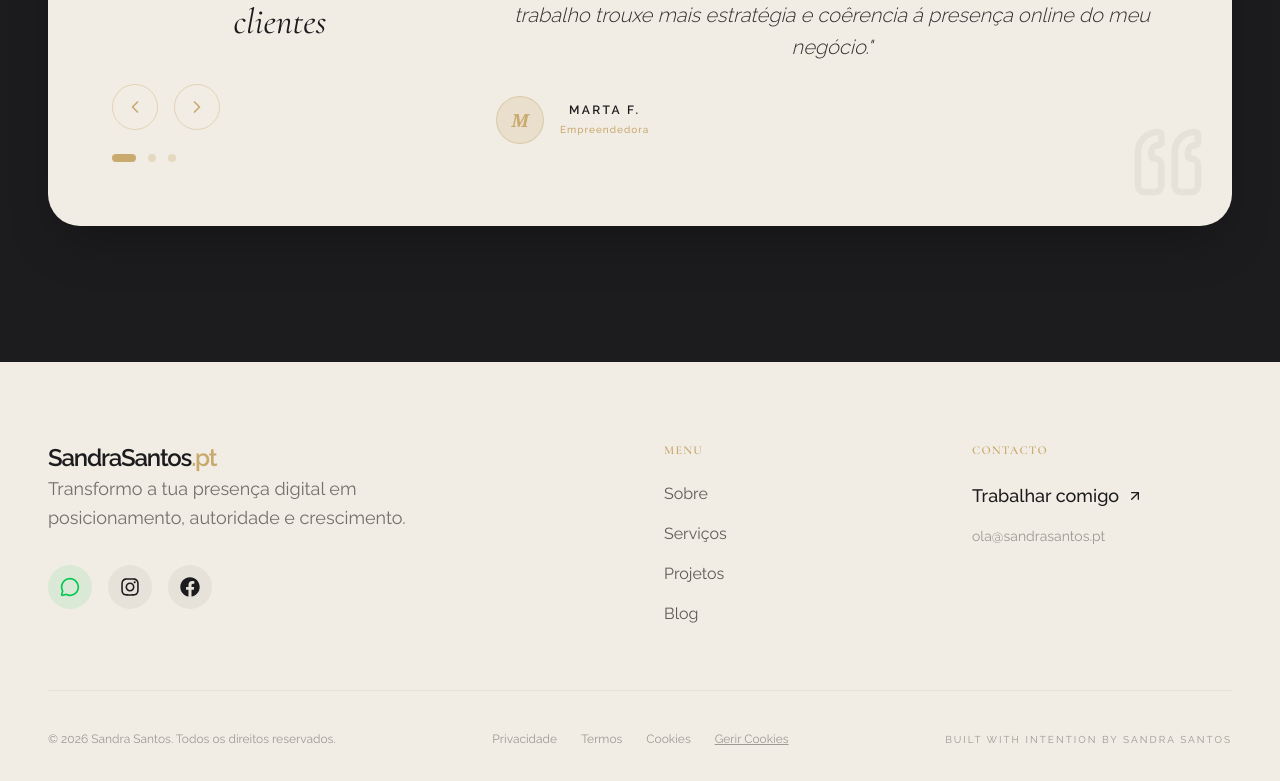
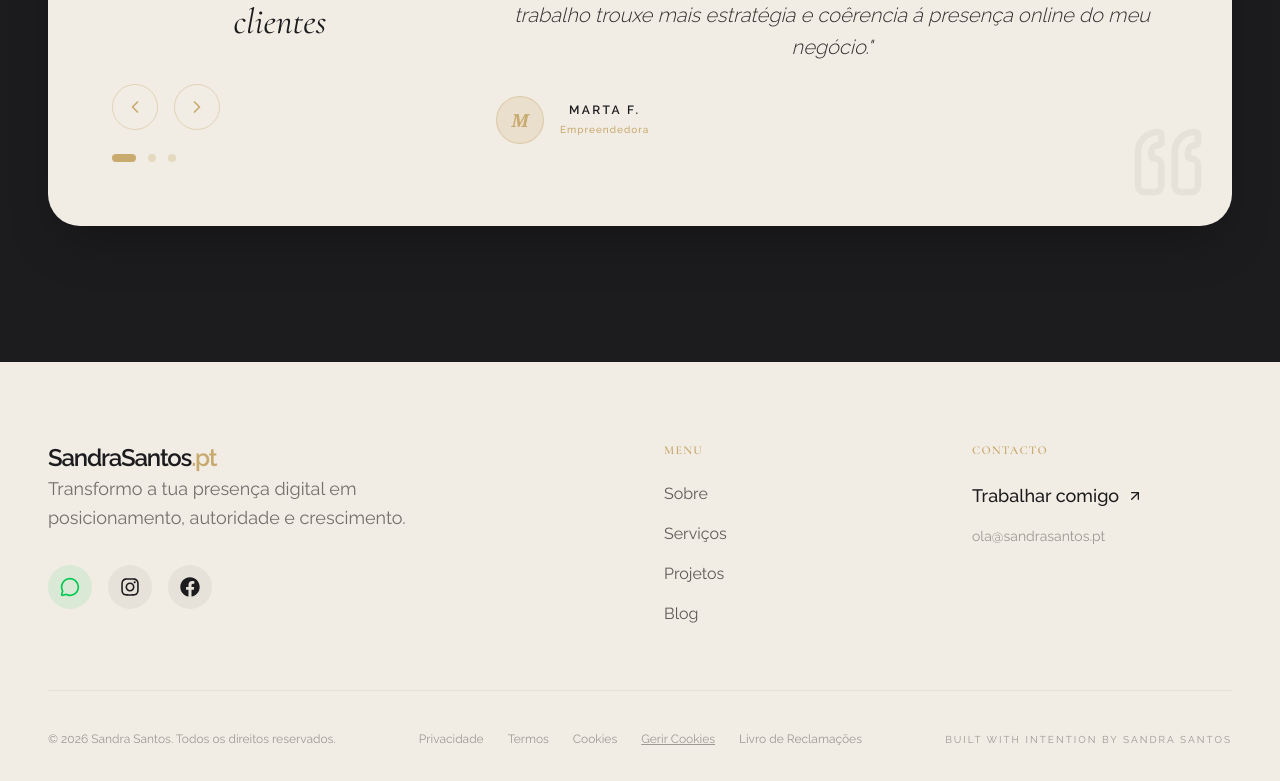
Before and after one commit to pedromont99/sandra-santos-site, a Next.js app: page / in a window 1280 px wide. Shown: the part 2688-3469 px from the top of the page. Built offline with nearby package versions, Linux system fonts and the light colour scheme.

Commit message:
feat: livro de reclamações no footer

```diff
--- a/src/components/Footer.tsx
+++ b/src/components/Footer.tsx
@@ -107,12 +107,20 @@
             >
               Gerir Cookies
             </button>
-          </div>
+
+            <a href="https://www.livroreclamacoes.pt/Inicio/"
+              target="_blank"
+              rel="noopener noreferrer"
+              className="text-[#1C1C1E]/40 text-xs hover:text-[#1C1C1E] transition-colors"
+            >
+              Livro de Reclamações
+            </a>
+          </div> {/* fecha o flex gap-6 */}
           <p className="text-[#1C1C1E]/40 text-[10px] tracking-[0.2em] uppercase">
             Built with Intention by Sandra Santos
           </p>
-        </div>
-      </div>
+        </div> {/* fecha o pt-10 barra final */}
+      </div> {/* fecha o max-w-7xl */}
     </footer>
   );
 }
```
